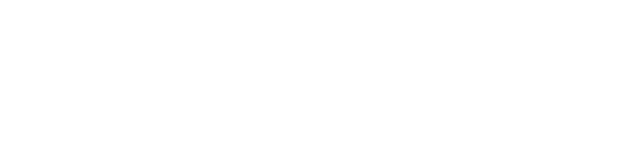
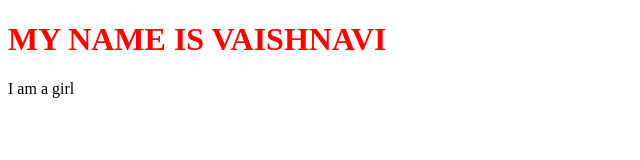
Before and after one commit to Sumit-767/Demo, a plain HTML site: page index.html in a window 1280 px wide. Shown: the whole page, without its empty margins (0-640 px from the left). Drawn offline with Linux system fonts and the light colour scheme.

Commit message:
Index changed

```diff
--- a/index.html
+++ b/index.html
@@ -5,7 +5,15 @@
     <meta name="viewport" content="width=device-width, initial-scale=1.0">
     <title>Document</title>
 </head>
+
+<style>
+    .a{
+        color:red;
+    }
+</style>
 <body>
-
+    <h1 class="a">MY NAME IS VAISHNAVI</h1>
+    <p>I am a girl</p>
+    <h1></h1>
 </body>
 </html>
```
